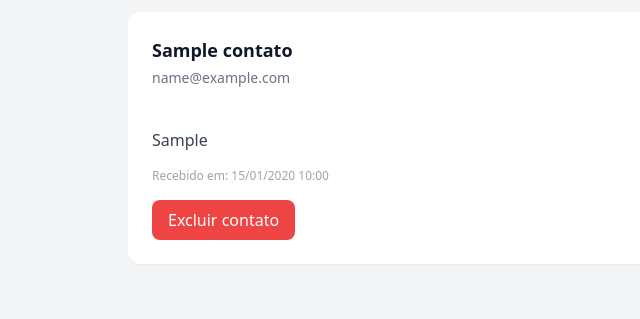
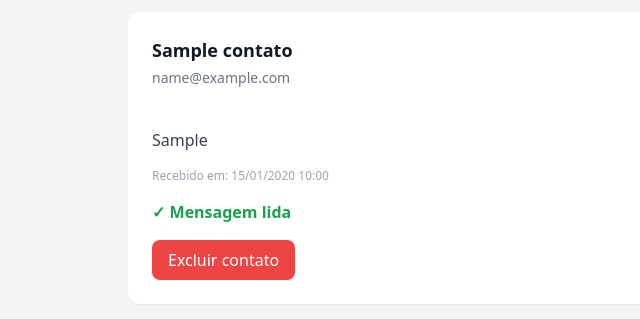
Before and after one commit to jefferson09-dev/personal-site, a Laravel app: page /admin/contatos in a window 1280 px wide. Shown: the part 236-555 px from the top of the page, without its empty margins (0-640 px from the left). Run offline with Laravel 12, Linux system fonts and the light colour scheme; tables that the repository leaves empty hold one stand-in row (values such as "Sample post"); some libraries are stand-ins or nearby versions.

Commit message:
Atualisado marcado Email como lido ou não

```diff
--- a/app/Http/Controllers/ContatoController.php
+++ b/app/Http/Controllers/ContatoController.php
@@ -62,4 +62,15 @@ class ContatoController extends Controller
 
         return view('admin.contatos', compact('contatos', 'totalContatos'));
     }
+
+    public function marcarComoLida(Contato $contato)
+    {
+        $contato->update([
+            'lida' => true,
+        ]);
+
+        return redirect()
+            ->route('admin.contatos.index')
+            ->with('sucesso', 'Contato marcado como lido!');
+    }
 }
--- a/app/Models/Contato.php
+++ b/app/Models/Contato.php
@@ -10,5 +10,10 @@ class Contato extends Model
         'nome',
         'email',
         'mensagem',
+        'lida',
+    ];
+
+    protected $casts = [
+        'lida' => 'boolean',
     ];
 }
--- a/resources/views/admin/contatos.blade.php
+++ b/resources/views/admin/contatos.blade.php
@@ -13,13 +13,7 @@
 
     <div class="max-w-5xl mx-auto">
 
-        <!-- <h1 class="text-3xl font-bold text-gray-900 mb-2">
-            Contatos recebidos
-        </h1>
 
-        <p class="text-gray-600 mb-8">
-            Mensagens enviadas pelo formulário do site.
-        </p> -->
         <div class="flex flex-col sm:flex-row sm:items-center sm:justify-between gap-4 mb-8">
 
             <div>
@@ -70,6 +64,30 @@
                 {{ $contato->created_at->format('d/m/Y H:i') }}
             </p>
 
+            {{-- MARCAR COMO LIDA --}}
+            @if (!$contato->lida)
+
+            <form action="{{ route('admin.contatos.lida', $contato->id) }}"
+                method="POST">
+
+                @csrf
+                @method('PATCH')
+
+                <button type="submit"
+                    class="mt-4 bg-blue-600 hover:bg-blue-700 text-white px-4 py-2 rounded-lg">
+                    Marcar como lida
+                </button>
+            </form>
+
+            @else
+
+            <span class="mt-4 inline-block text-green-600 font-semibold">
+                ✓ Mensagem lida
+            </span>
+
+            @endif
+
+            {{-- EXCLUIR CONTATO --}}
             <form action="{{ route('admin.contatos.destroy', $contato->id) }}"
                 method="POST"
                 onsubmit="return confirm('Tem certeza que deseja excluir este contato?')">
--- a/resources/views/home.blade.php
+++ b/resources/views/home.blade.php
@@ -22,9 +22,8 @@
             e evolua com acompanhamento personalizado.
         </p>
 
-        <a href="#contato"
-            class="self-start inline-block mt-8 bg-green-500 text-black px-6 py-3 rounded-lg font-semibold hover:bg-green-400 transition hover:scale-105">
-            Começar agora
+        <a href="#contato" class="mt-6 inline-flex items-center justify-center bg-green-500 hover:bg-green-400 text-slate-950 font-bold px-6 py-3 rounded-xl shadow-lg shadow-green-500/20 hover:shadow-green-500/40 hover:scale-105 active:scale-95 transition-all duration-300">
+            Agendar agora
         </a>
 
     </div>
--- a/routes/web.php
+++ b/routes/web.php
@@ -15,3 +15,8 @@ Route::post('/contato', [ContatoController::class, 'enviar']);
 
 Route::delete('/admin/contatos/{contato}', [ContatoController::class, 'destroy'])
     ->name('admin.contatos.destroy');
+
+Route::patch(
+    '/admin/contatos/{contato}/lida',
+    [ContatoController::class, 'marcarComoLida']
+)->name('admin.contatos.lida');
```
Also changed, not shown: database/migrations/2026_11_13_143019_add_lida_to_contatos_table.php (added).
